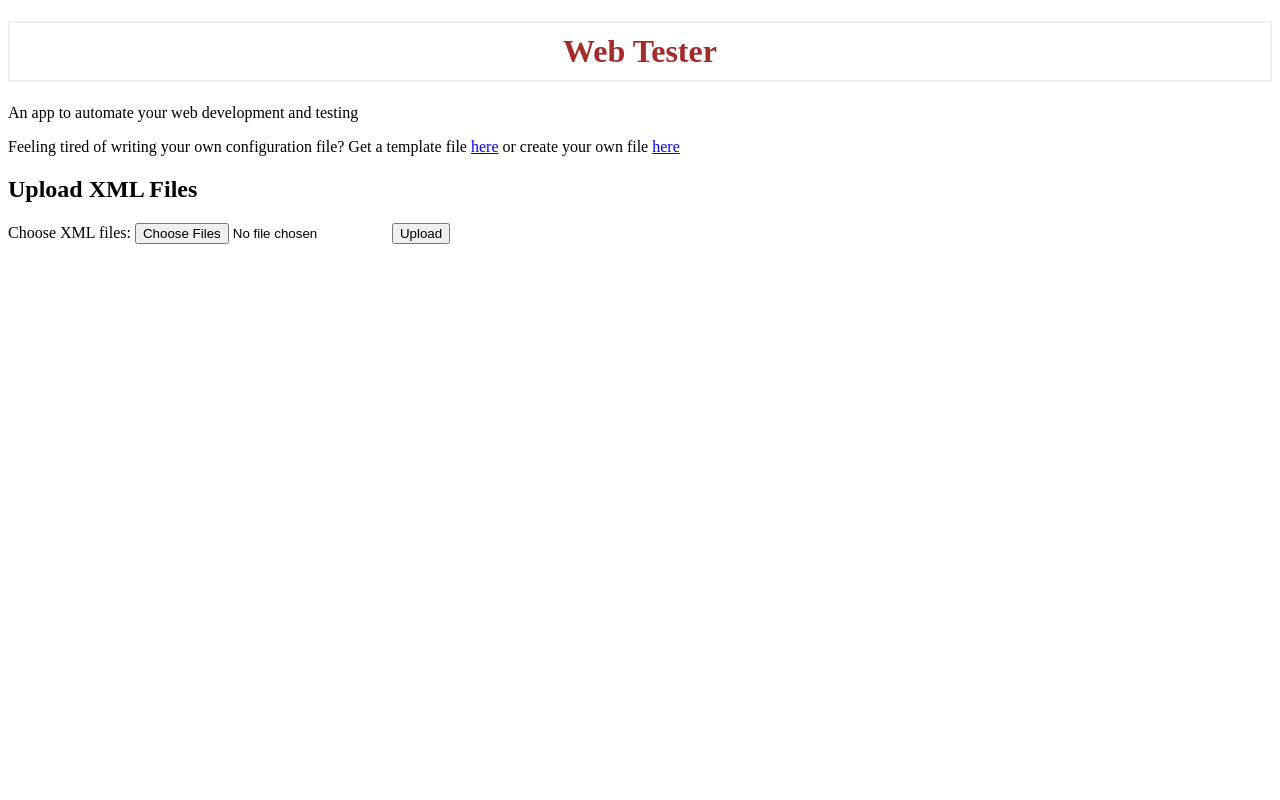
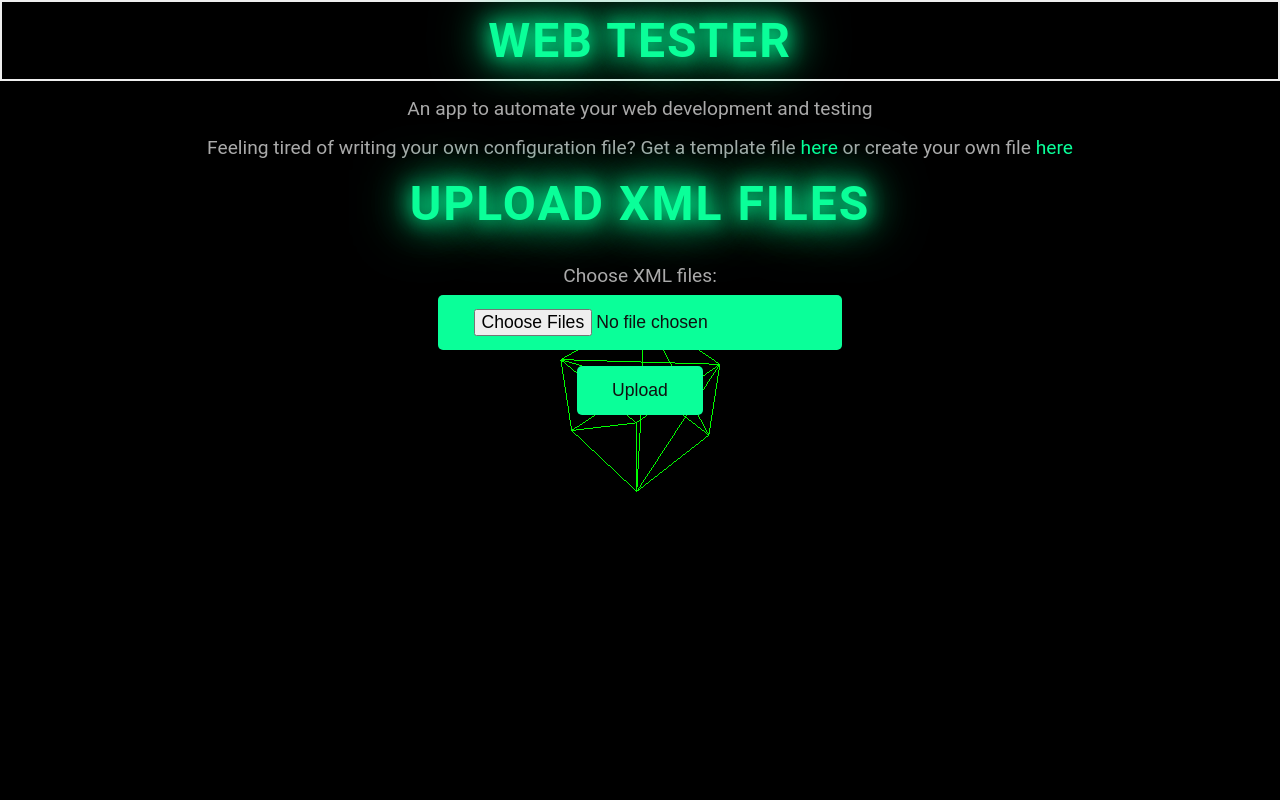
Before and after one commit to Javedn1/StudentHack2025, a Flask app: page / in a window 1280 px wide. Run offline with Flask 3, Linux system fonts and the light colour scheme.

Commit message:
feat: add 3D cube to frnotend

```diff
--- a/static/css/style.css
+++ b/static/css/style.css
@@ -0,0 +1,80 @@
+/* Global Styles */
+* {
+    margin: 0;
+    padding: 0;
+    box-sizing: border-box;
+}
+
+body {
+    font-family: 'Roboto', sans-serif;
+    background-color: #101010;
+    color: #ffffff;
+    overflow: hidden;
+}
+
+h1, h2 {
+    font-size: 3em;
+    letter-spacing: 2px;
+    text-align: center;
+    color: #0aff99;
+    text-transform: uppercase;
+    margin-bottom: 1rem;
+    text-shadow: 0px 0px 20px #00ff99, 0px 0px 40px #00ff99, 0px 0px 60px #00ff99;
+}
+
+p {
+    text-align: center;
+    font-size: 1.2em;
+    margin-bottom: 1rem;
+    color: #aaa;
+}
+
+a {
+    color: #0aff99;
+    text-decoration: none;
+    transition: all 0.3s ease;
+}
+
+a:hover {
+    text-decoration: underline;
+    color: #fff;
+}
+
+/* Upload form styles */
+form {
+    display: flex;
+    flex-direction: column;
+    align-items: center;
+    margin-top: 2rem;
+}
+
+label {
+    font-size: 1.2em;
+    margin-bottom: 0.5rem;
+    color: #aaa;
+}
+
+input[type="file"], input[type="submit"] {
+    background-color: #0aff99;
+    border: none;
+    color: #101010;
+    font-size: 1.1em;
+    padding: 0.8em 2em;
+    cursor: pointer;
+    border-radius: 5px;
+    margin-bottom: 1rem;
+    transition: 0.3s ease;
+}
+
+input[type="file"]:hover, input[type="submit"]:hover {
+    background-color: #00cc7a;
+}
+
+#background {
+    position: absolute;
+    top: 0;
+    left: 0;
+    width: 100vw;
+    height: 100vh;
+    z-index: -1;
+}
--- a/templates/index.html
+++ b/templates/index.html
@@ -2,11 +2,15 @@
 <html lang="en">
 <head>
     <meta charset="UTF-8">
+    <meta name="viewport" content="width=device-width, initial-scale=1.0">
     <link rel="stylesheet" href="{{ url_for('static', filename='css/global.css') }}">
     <link rel="stylesheet" href="{{ url_for('static', filename='css/style.css') }}">
     <title>StudentHack 2025</title>
+    <script src="https://cdnjs.cloudflare.com/ajax/libs/three.js/r128/three.min.js"></script>
 </head>
 <body>
+    <div id="background"></div>
+    <div id="content">
         <h1>Web Tester</h1>
         <p>An app to automate your web development and testing</p>
         <p>Feeling tired of writing your own configuration file? Get a template file <a href="./template_file/template.xml" target="_blank">here</a> or create your own file <a href="./build_xml" target="_blank">here</a></p>
@@ -17,6 +21,31 @@
             <input type="file" id="files" name="files" accept=".xml" multiple required>
             <input type="submit" value="Upload">
         </form>
+    </div>
 
+    <script>
+        // Setting up Three.js
+        const scene = new THREE.Scene();
+        const camera = new THREE.PerspectiveCamera(75, window.innerWidth / window.innerHeight, 0.1, 1000);
+        const renderer = new THREE.WebGLRenderer();
+        renderer.setSize(window.innerWidth, window.innerHeight);
+        document.getElementById('background').appendChild(renderer.domElement);
+
+        const geometry = new THREE.BoxGeometry(1, 1, 1);
+        const material = new THREE.MeshBasicMaterial({ color: 0x00ff00, wireframe: true });
+        const cube = new THREE.Mesh(geometry, material);
+        scene.add(cube);
+
+        camera.position.z = 5;
+
+        function animate() {
+            requestAnimationFrame(animate);
+            cube.rotation.x += 0.01;
+            cube.rotation.y += 0.01;
+            renderer.render(scene, camera);
+        }
+
+        animate();
+    </script>
 </body>
 </html>
```
Lines whose indentation alone changed are shown as unchanged.
